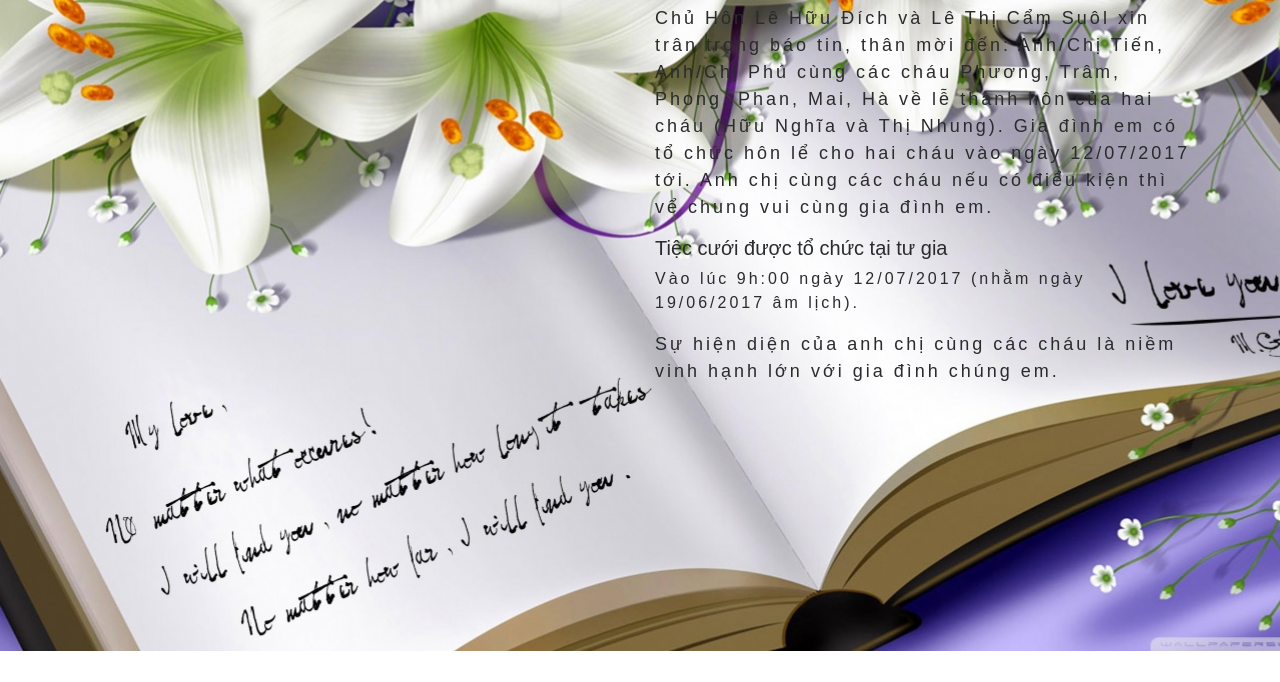
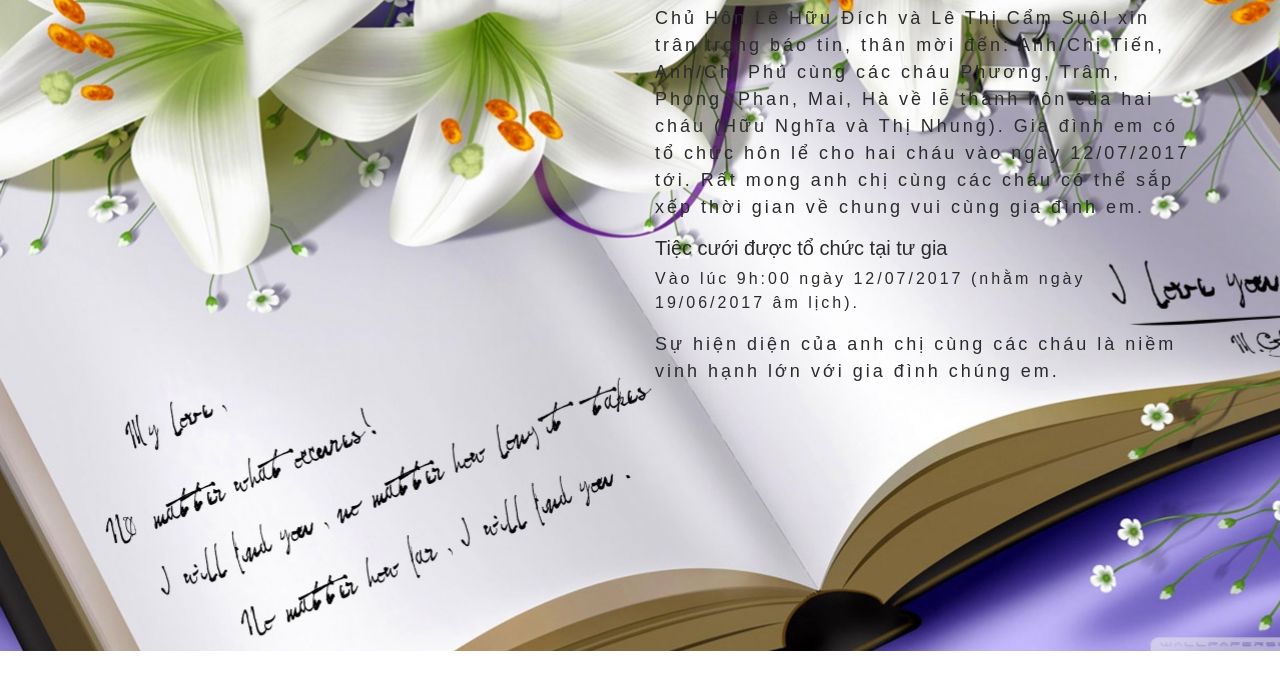
Before and after one commit to lehuunghi333/weddings.github.io, a plain HTML site: page index.html in a window 1280 px wide. Shown: the part 118-800 px from the top of the page. Drawn offline with nearby package versions, Linux system fonts and the light colour scheme; a script that the page names is missing; a web font is replaced by a local one.

Commit message:
Update index.html

```diff
--- a/index.html
+++ b/index.html
@@ -23,8 +23,8 @@
                             <h2>Hữu Nghĩa - Thị Nhung</h2>
                             <p> Chủ Hôn Lê Hữu Đích và Lê Thị Cẩm Suôl xin trân trọng báo tin, thân mời đến:
                                 Anh/Chị Tiến, Anh/Chị Phú cùng các cháu Phương, Trâm, Phong, Phan, Mai, Hà về lễ thành hôn của hai cháu (Hữu Nghĩa và Thị Nhung).
-                                Gia đình em có tổ chức hôn lể cho hai cháu vào ngày 12/07/2017 tới. Anh chị cùng các cháu nếu
-                                có điểu kiện thì vể chung
+                                Gia đình em có tổ chức hôn lể cho hai cháu vào ngày 12/07/2017 tới. Rất mong anh chị cùng các cháu
+                                có thể sắp xếp thời gian về chung
                                 vui cùng gia đình em.
                             </p>
                             <h3>Tiệc cưới được tổ chức tại tư gia</h3>
```
